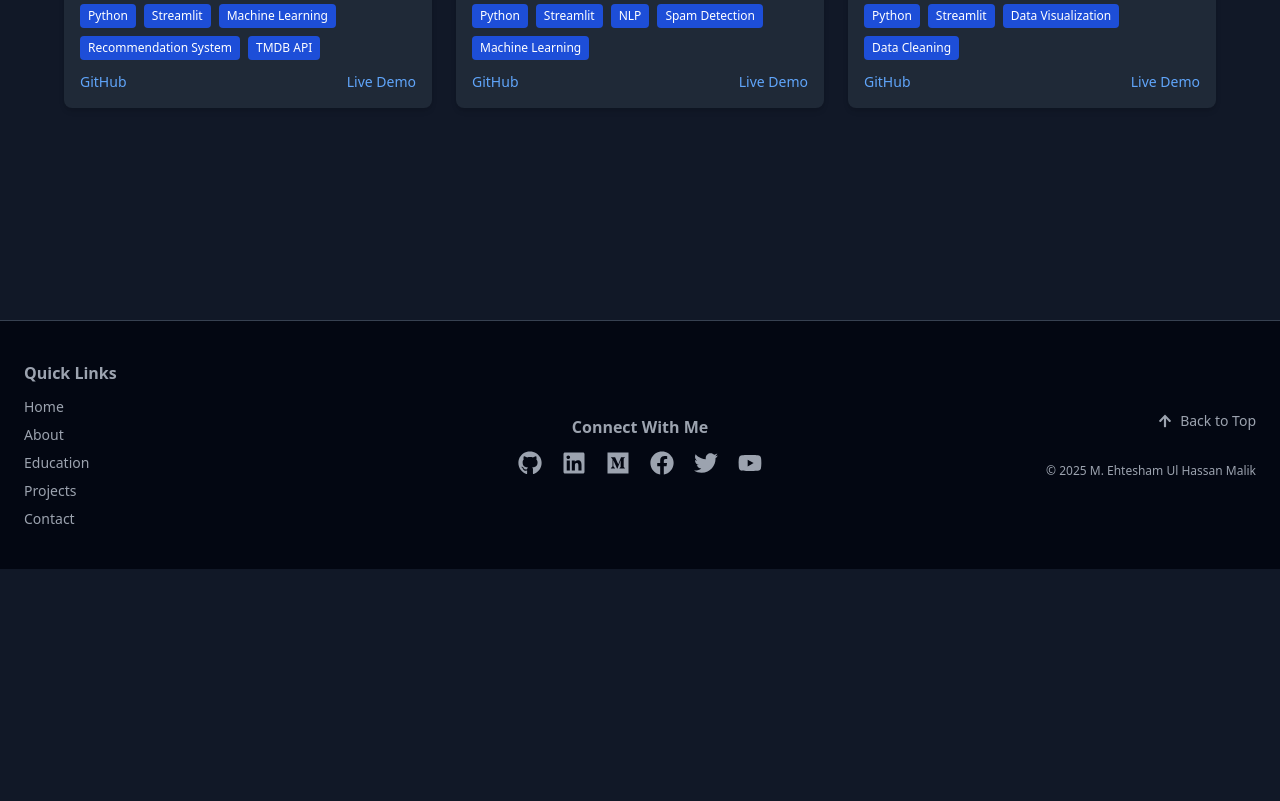
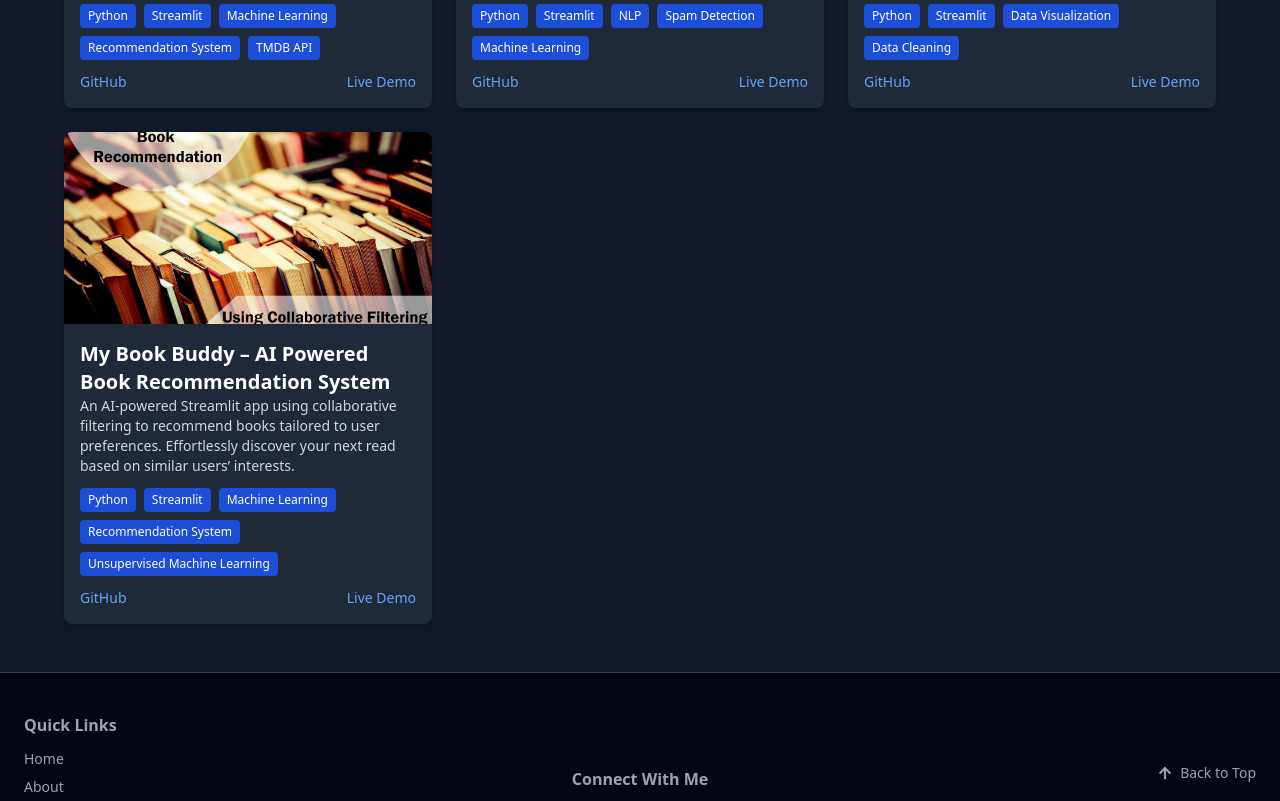
Before and after one commit to M-Ehtesham-Ul-Hassan-Malik/ehtesham-malik-portfolio, a React (Create React App) app: page /projects in a window 1280 px wide. Shown: the part 560-1361 px from the top of the page. Before the commit the page ends 1129 px from the top, so only its background shows below. Built offline with nearby package versions, Linux system fonts and the light colour scheme.

Commit message:
feat(projects): add My Book Buddy recommendation system to project list

```diff
--- a/src/pages/Projects.jsx
+++ b/src/pages/Projects.jsx
@@ -2,7 +2,7 @@ import React, { useState } from 'react';
 import dataDoctor from '../assets/images/dataDoctor.png';
 import mymovieverse from '../assets/images/mymovieverse.jpg';
 import spamguardpro from '../assets/images/spamguardpro.png';
-
+import myBookBuddy from '../assets/images/myBookBuddy.png';
 const projects = [
   {
     id: 1,
@@ -31,6 +31,16 @@ const projects = [
     github: 'https://github.com/M-Ehtesham-Ul-Hassan-Malik/Data-Doctor/',
     live: 'https://mydatadoctor.streamlit.app/',
   },
+  {
+  id: 4,
+  title: 'My Book Buddy – AI Powered Book Recommendation System',
+  description: 'An AI-powered Streamlit app using collaborative filtering to recommend books tailored to user preferences. Effortlessly discover your next read based on similar users’ interests.',
+  tags: ['Python', 'Streamlit', 'Machine Learning', 'Recommendation System', 'Unsupervised Machine Learning'],
+  img: myBookBuddy,
+  github: 'https://github.com/M-Ehtesham-Ul-Hassan-Malik/My-Book-Buddy',
+  live: 'https://mybookbuddy.streamlit.app/',
+},
+
 ];
 
 
```
Also changed, not shown: src/assets/images/myBookBuddy.png (added).
